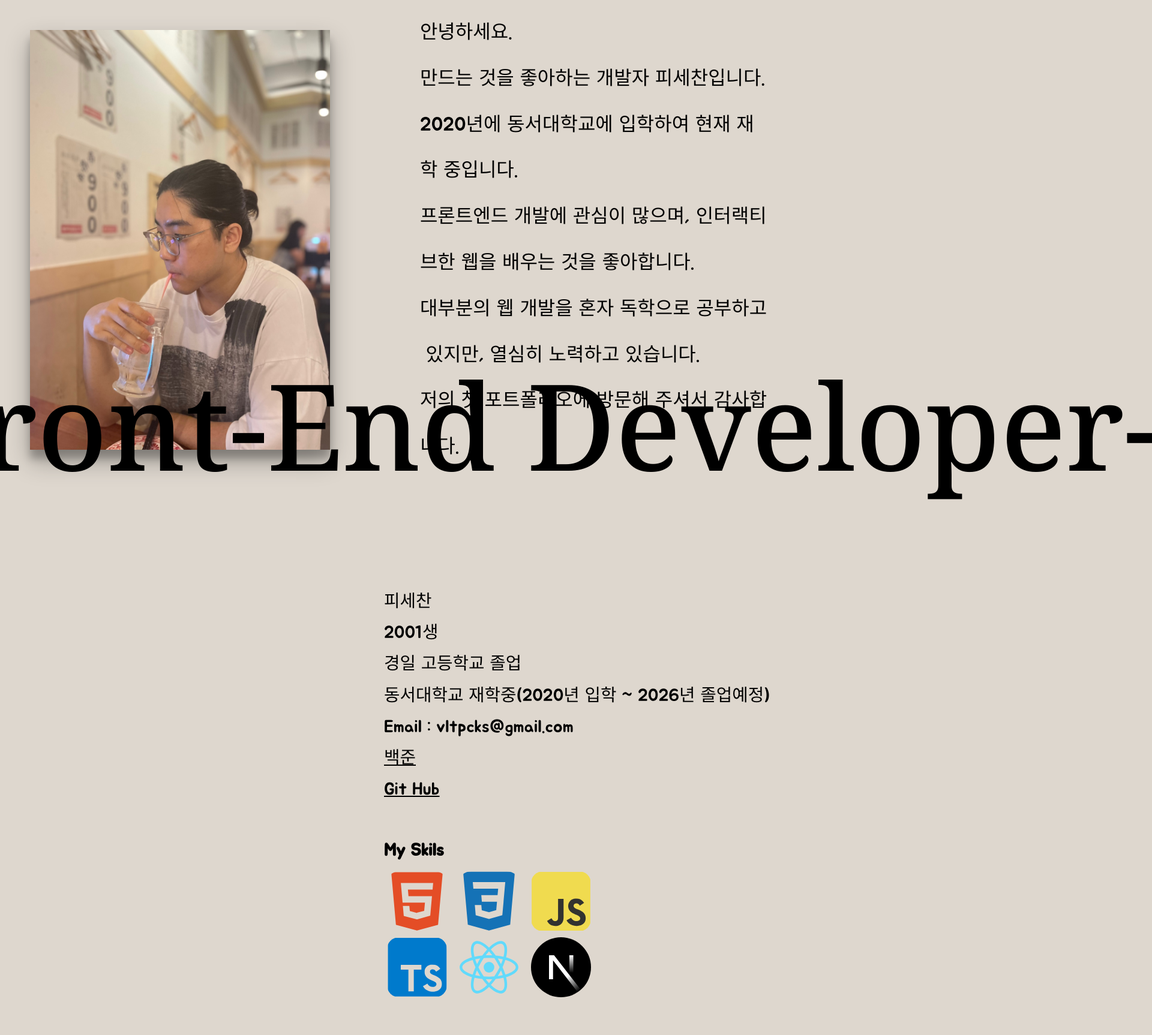
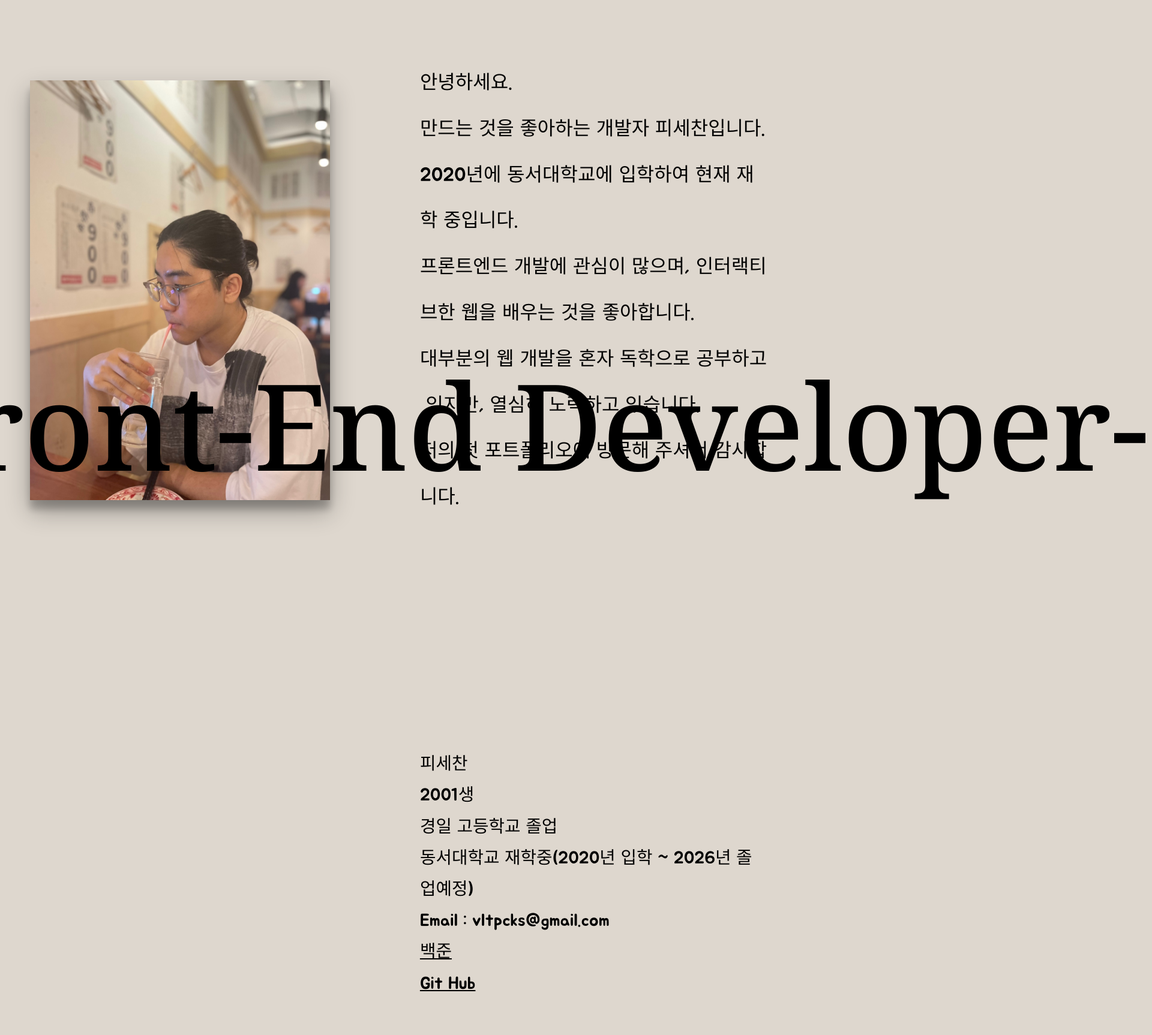
Before and after one commit to leaftha/My-PortFolio, a React (Create React App) app: page / in a window 1280 px wide. Shown: the top 1726 px of the page at 60% size, 1920 px wide, since content can reach past the window. Built offline with nearby package versions, Linux system fonts and the light colour scheme.

Commit message:
이미지 sticky 방식 변경

```diff
--- a/src/components/introduce.tsx
+++ b/src/components/introduce.tsx
@@ -1,12 +1,6 @@
 import style from "../style/introduce.module.css";
 import IntroduceTitle from "./introduceTitle";
-import {
-  motion,
-  useInView,
-  useSpring,
-  useScroll,
-  useTransform,
-} from "framer-motion";
+import { motion, useInView } from "framer-motion";
 import { IsClickContext } from "./isClickedContext";
 import { useContext, useRef, useEffect, useState } from "react";
 import MySkils from "./mySkils";
@@ -14,14 +8,9 @@ import MySkils from "./mySkils";
 function Introduce() {
   const clicked = useContext(IsClickContext);
   const introduce = useRef<HTMLDivElement>(null);
-  const mySkillsRef = useRef<HTMLDivElement>(null);
-  const [length, setLength] = useState(0);
   const [width, setWidth] = useState<number>(0);
 
   const isView = useInView(introduce);
-  const { scrollY } = useScroll({
-    target: introduce,
-  });
 
   useEffect(() => {
     const update = () => {
@@ -33,14 +22,6 @@ function Introduce() {
 
     return () => window.addEventListener("resize", update);
   }, []);
-  useEffect(() => {
-    if (introduce.current && mySkillsRef.current) {
-      const introduceRect = introduce.current.getBoundingClientRect();
-      const mySkillsRect = mySkillsRef.current.getBoundingClientRect();
-      const totalLength = mySkillsRect.bottom - introduceRect.top;
-      setLength(totalLength);
-    }
-  }, [isView]);
 
   const description: string[] = [
     "안녕하세요.",
@@ -65,16 +46,11 @@ function Introduce() {
     },
   };
 
-  const yPos = useTransform(scrollY, [0, length - 800], [0, length - 800]);
-  const springY = useSpring(yPos, { stiffness: 100, damping: 20 });
-
   return (
     <>
       <div ref={introduce} className={style.body}>
         <div className={style.introduce}>
-          <motion.img
-            style={width >= 758 ? { y: springY } : undefined}
-            transition={{ type: "spring" }}
+          <img
             className={style.profileImg}
             src={`${process.env.PUBLIC_URL}/image/profile.jpg`}
           />
@@ -98,11 +74,10 @@ function Introduce() {
               </p>
             ))}
           </div>
+          <div></div>
+          <MySkils />
         </div>
         {width >= 758 && <IntroduceTitle />}
-      </div>
-      <div ref={mySkillsRef}>
-        <MySkils />
       </div>
     </>
   );
--- a/src/style/introduce.module.css
+++ b/src/style/introduce.module.css
@@ -2,7 +2,7 @@
 
 .body {
   width: 100%;
-  height: 100vh;
+  height: auto;
   margin-top: 6.25em;
   display: flex;
   flex-direction: column;
@@ -14,7 +14,7 @@
   display: grid;
   grid-template-columns: 0.4fr 1fr;
   width: 100%;
-  height: 100%;
+  height: auto;
   align-items: center;
   justify-content: center;
 }
@@ -25,8 +25,9 @@
   margin-left: 3.125em;
   margin-right: 9.37em;
   box-shadow: 0 19px 38px rgba(0, 0, 0, 0.3), 0 15px 12px rgba(0, 0, 0, 0.22);
-  /* border-radius: 2%;r */
+  position: sticky;
   -webkit-user-drag: none;
+  top: 10%;
 }
 
 .text {
--- a/src/style/mySkils.module.css
+++ b/src/style/mySkils.module.css
@@ -1,13 +1,12 @@
 @import url("https://fonts.googleapis.com/css2?family=Jua&display=swap");
 
 .main {
-  height: 100vh;
   width: 100%;
   display: flex;
   font-family: "Jua", sans-serif;
   flex-direction: column;
-  /* align-items: center; */
-  margin-left: 40em;
+  /* margin-left: 40em; */
+  margin-top: 20em;
   justify-content: center;
 }
 
```
